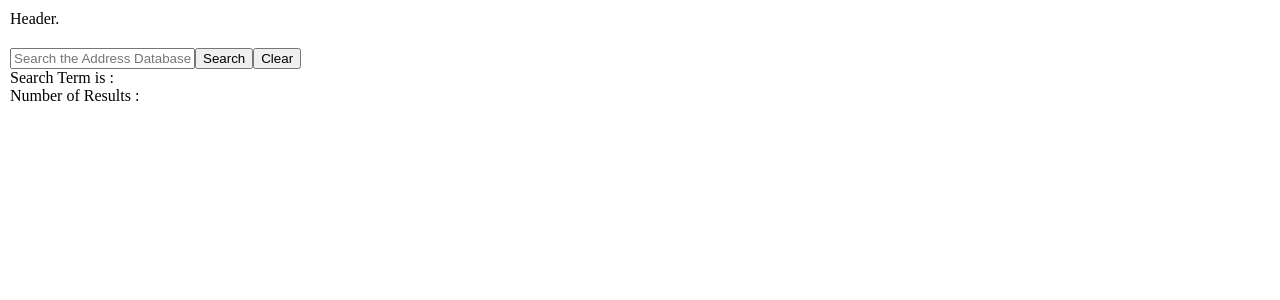
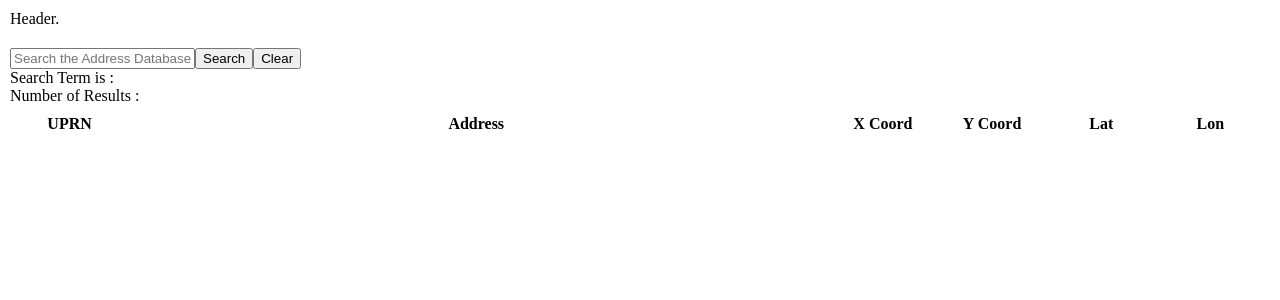
Before and after one commit to seapagan/uprn-mangle, a React (Create React App) app in the folder frontend/: page / in a window 1280 px wide. Shown: the top 300 px of the page. Built offline with nearby package versions, Linux system fonts and the light colour scheme.

Commit message:
Fist grid layout for the results
Still needs styling and tweaking

```diff
--- /dev/null
+++ b/frontend/src/components/ResultHeader.js
@@ -0,0 +1,18 @@
+import React from "react";
+
+import "../css/resultheader.css";
+
+const ResultHeader = () => {
+  return (
+    <>
+      <div className="header-item">UPRN</div>
+      <div className="header-item">Address</div>
+      <div className="header-item">X Coord</div>
+      <div className="header-item">Y Coord</div>
+      <div className="header-item">Lat</div>
+      <div className="header-item">Lon</div>
+    </>
+  );
+};
+
+export default ResultHeader;
--- a/frontend/src/components/ResultItem.js
+++ b/frontend/src/components/ResultItem.js
@@ -1,15 +1,16 @@
 import React from "react";
+import "../css/resultitem.css";
 
 const ResultItem = ({ result }) => {
   return (
-    <div>
-      <span>{result.uprn} </span>
-      <span>{result.full_address} </span>
-      <span>{result.x_coordinate} </span>
-      <span>{result.y_coordinate} </span>
-      <span>{result.latitude} </span>
-      <span>{result.longitude} </span>
-    </div>
+    <>
+      <div className="result uprn">{result.uprn} </div>
+      <div className="result address">{result.full_address} </div>
+      <div className="result x-coord">{result.x_coordinate} </div>
+      <div className="result y-coord">{result.y_coordinate} </div>
+      <div className="result lat">{result.latitude} </div>
+      <div className="result lon">{result.longitude} </div>
+    </>
   );
 };
 
--- a/frontend/src/components/SearchResults.js
+++ b/frontend/src/components/SearchResults.js
@@ -1,5 +1,7 @@
 import React, { useState, useEffect } from "react";
 
+import "../css/searchresults.css";
+import ResultHeader from "./ResultHeader";
 import ResultItem from "./ResultItem";
 
 const SearchResults = ({ searchString }) => {
@@ -38,9 +40,14 @@ const SearchResults = ({ searchString }) => {
       <div>Search Term is : {searchString}</div>
       <div>Number of Results : {searchResults.count}</div>
       {console.log(searchResults)}
-      {searchResults.results.map((result, index) => (
-        <ResultItem key={index} result={result} />
-      ))}
+
+      <div className="grid-container">
+        <ResultHeader />
+        {searchResults.results.map((result, index) => (
+          <ResultItem key={index} result={result} />
+        ))}
+      </div>
+
       {console.log("SearchURL: ", searchURL)}
       {searchResults.previous ? (
         <span>
--- /dev/null
+++ b/frontend/src/css/resultheader.css
@@ -0,0 +1,4 @@
+.header-item {
+  font-weight: bold;
+  justify-self: center;
+}
--- /dev/null
+++ b/frontend/src/css/resultitem.css
@@ -0,0 +1,4 @@
+/* .grid-container {
+  display: grid;
+  grid-template-columns: repeat (6, auto);
+} */
--- /dev/null
+++ b/frontend/src/css/searchresults.css
@@ -0,0 +1,10 @@
+.grid-container {
+  /* margin: 50px; */
+  padding: 10px;
+  display: grid;
+  grid-column-gap: 10px;
+  grid-row-gap: 10px;
+  grid-template-columns: 1fr 7fr repeat(4, 1fr);
+  justify-items: start;
+  align-items: center;
+}
```
